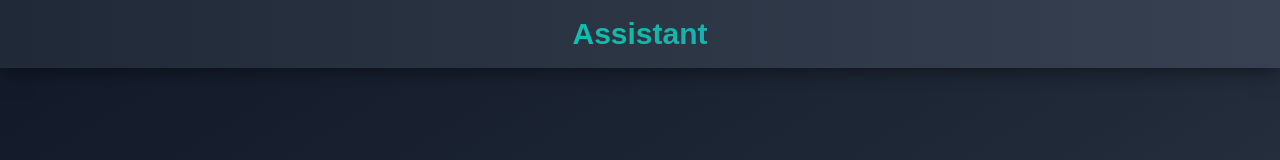
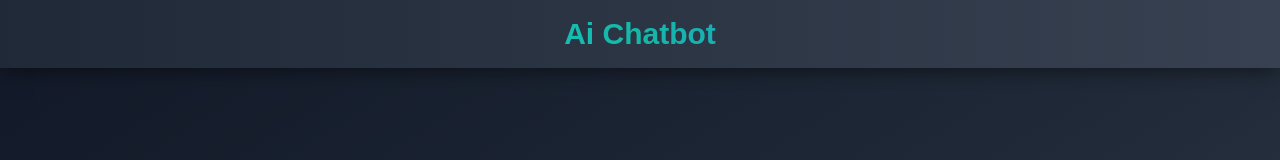
Before and after one commit to mntushar/AiChatbotByJs, a Next.js app: page / in a window 1280 px wide. Shown: the top 160 px of the page. Built offline with nearby package versions, Linux system fonts and the light colour scheme.

Commit message:
fix ts error

```diff
--- a/app/page.tsx
+++ b/app/page.tsx
@@ -9,7 +9,7 @@ export default function Chat() {
   const { messages, input, handleInputChange, handleSubmit, status } = useChat();
 
 
-  const messagesEndRef = useRef(null);
+  const messagesEndRef = useRef<HTMLDivElement | null>(null);
 
   const scrollToBottom = () => {
     messagesEndRef.current?.scrollIntoView({ behavior: "smooth" });
@@ -24,7 +24,9 @@ export default function Chat() {
       {/* Header */}
       <header className="bg-gradient-to-r from-gray-800 to-gray-700 text-white p-4 shadow-[0_4px_20px_-2px_rgba(0,0,0,0.5)]">
         <div className="max-w-4xl mx-auto">
-          <h1 className="text-3xl font-bold text-center bg-gradient-to-r from-cyan-400 via-teal-500 to-blue-500 bg-clip-text text-transparent">Assistant</h1>
+          <h1 className="text-3xl font-bold text-center bg-gradient-to-r from-cyan-400 via-teal-500 to-blue-500 bg-clip-text text-transparent">
+            Ai Chatbot
+          </h1>
         </div>
       </header>
 
@@ -46,8 +48,8 @@ export default function Chat() {
                 </div>
                 <div
                   className={`flex-grow p-3 rounded-lg shadow-md ${m.role === 'user'
-                      ? 'bg-gradient-to-r from-purple-600 to-purple-500 text-white'
-                      : 'bg-gradient-to-r from-gray-700 to-gray-600 text-gray-100'
+                    ? 'bg-gradient-to-r from-purple-600 to-purple-500 text-white'
+                    : 'bg-gradient-to-r from-gray-700 to-gray-600 text-gray-100'
                     }`}
                 >
                   <p className="whitespace-pre-wrap">{m.content}</p>
```
